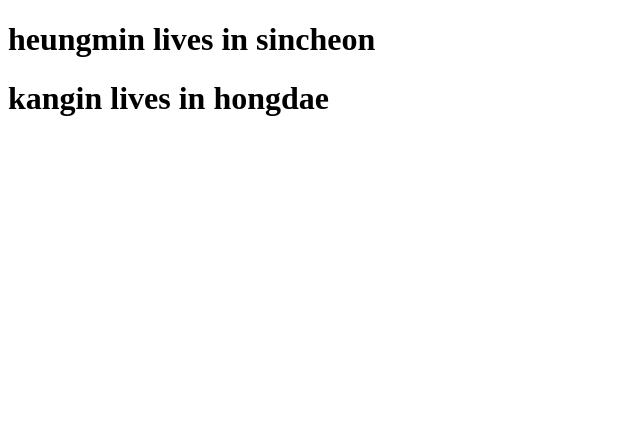
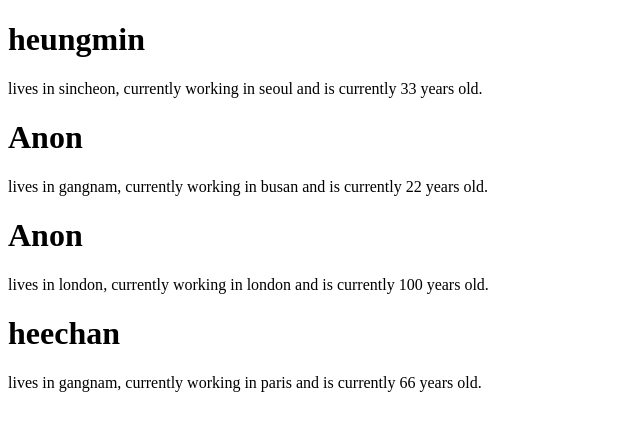
Before and after one commit to smil98/react20231031, a React (Create React App) app: page / in a window 1280 px wide. Shown: the top 430 px of the page, without its empty margins (0-640 px from the left). Built offline with nearby package versions, Linux system fonts and the light colour scheme.

Commit message:
Destructuring props practice

```diff
--- a/src/App.js
+++ b/src/App.js
@@ -1,19 +1,23 @@
 function App() {
   return (
     <>
-      <MyComp value="heungmin" address="sincheon" />
-      <MyComp value="kangin" address="hongdae" />
+      <MyComp name="heungmin" address="sincheon" city="seoul" age={33} />
+      <MyComp address="gangnam" city="busan" age={22} />
+      <MyComp address="london" city="london" />
+      <MyComp name="heechan" address="gangnam" city="paris" age={66} />
     </>
   );
 }
 
-function MyComp({ value, address }) {
+function MyComp({ name = "Anon", address, city, age = 100 }) {
   // let {value, address} = props;
   return (
     <div>
-      <h1>
-        {value} lives in {address}
-      </h1>
+      <h1>{name}</h1>
+      <p>
+        lives in {address}, currently working in {city} and is currently{" "}
+        {age + " "} years old.
+      </p>
     </div>
   );
 }
```
